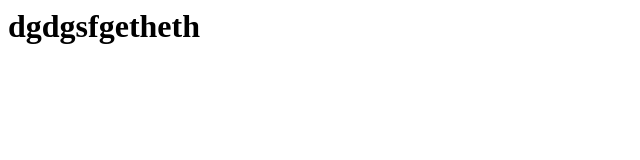
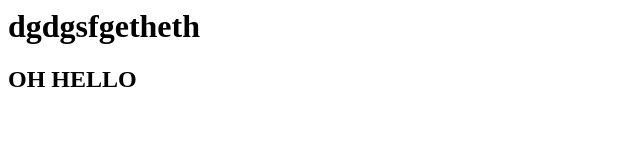
Before and after one commit to Nickson322/Visual-test, a plain HTML site: page index.html in a window 1280 px wide. Shown: the whole page, without its empty margins (0-640 px from the left). Drawn offline with Linux system fonts and the light colour scheme.

Commit message:
changed index

```diff
--- a/index.html
+++ b/index.html
@@ -1 +1,2 @@
 <h1>dgdgsfgetheth</h1>
+<h2>OH HELLO</h2>
```
